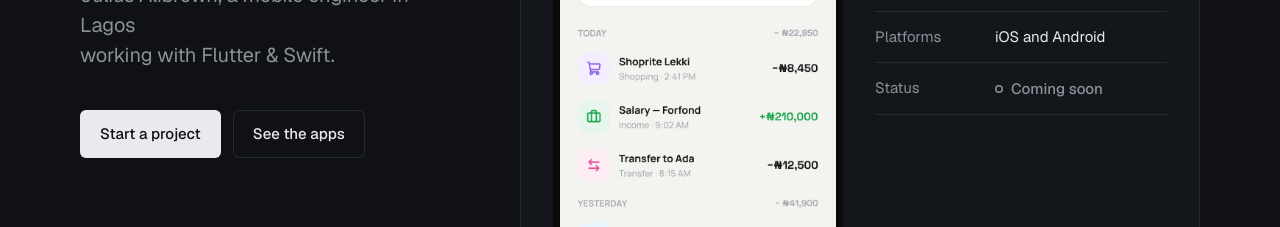
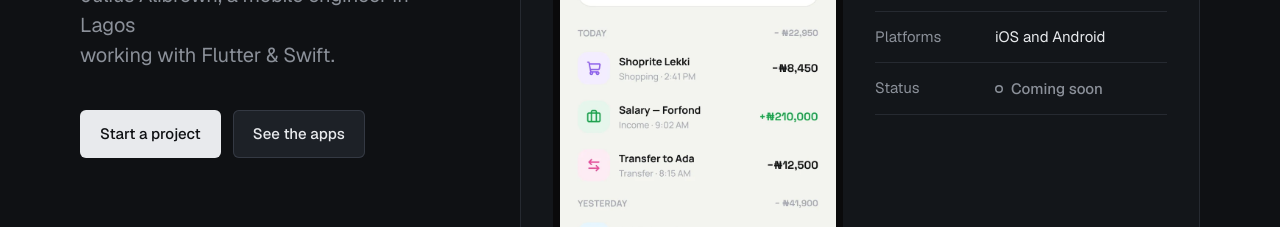
Before and after one commit to jabguru/my-portfolio, a plain HTML site: page index.html in a window 1280 px wide. Shown: the part 493-720 px from the top of the page. Drawn offline with nearby package versions, Linux system fonts and the light colour scheme.

Commit message:
fix: give the secondary button a filled surface

```diff
--- a/styles.css
+++ b/styles.css
@@ -202,13 +202,15 @@
     background: #fff;
 }
 
+/* A filled surface, so it reads at the same size as the primary beside it */
 .btn-secondary {
-    box-shadow: inset 0 0 0 1px var(--line);
+    background: var(--raised);
+    box-shadow: inset 0 0 0 1px #343943;
 }
 
 .btn-secondary:hover {
-    background: var(--raised);
-    box-shadow: inset 0 0 0 1px #3A3F48;
+    background: #252A31;
+    box-shadow: inset 0 0 0 1px #454B56;
 }
 
 .btn-small {
```
